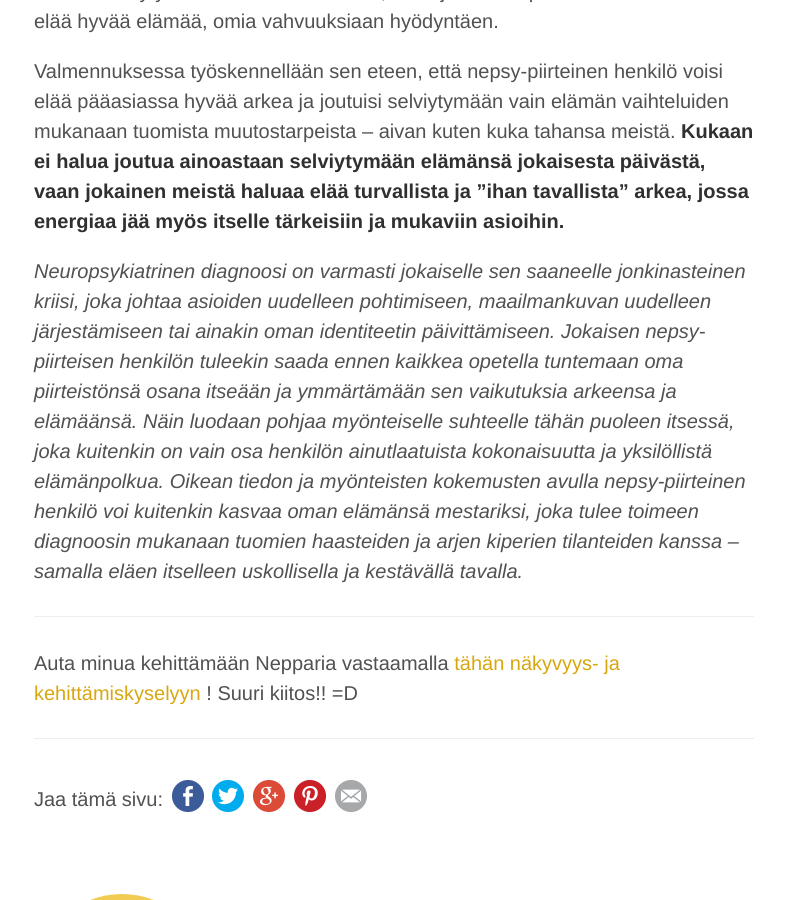
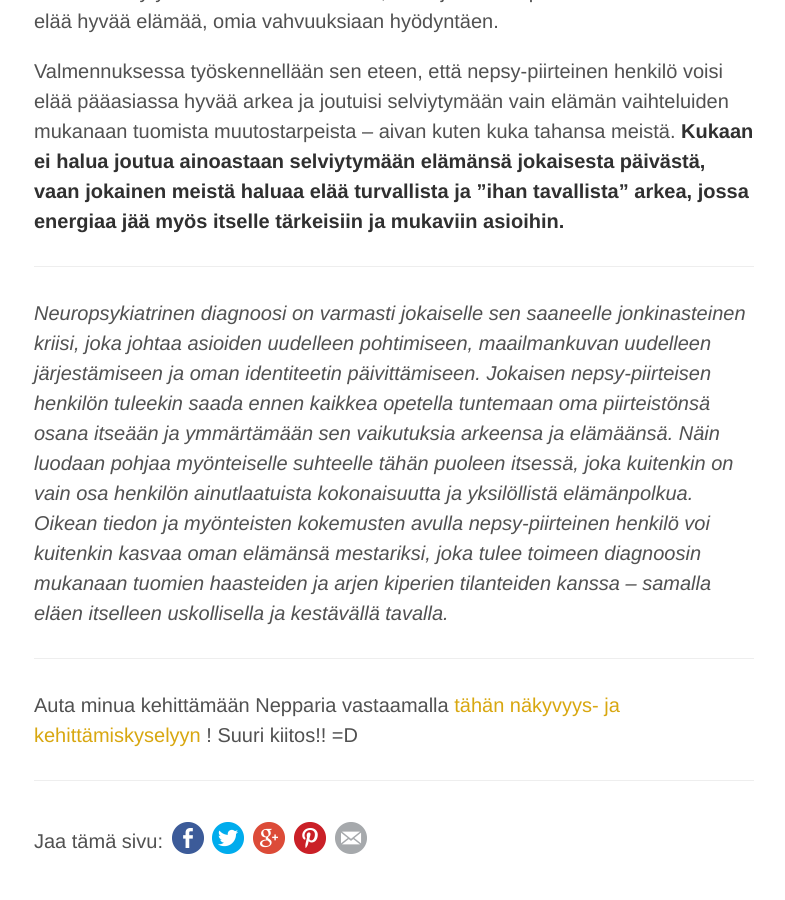
Before and after one commit to niinapiira/neppari.net, a Jekyll site: the page built from _posts/2015-12-16-nepsy-piirteinen-henkilo.md, in a window 1280 px wide and 900 px high, scrolled down 2283 px. Shown: the whole window, without its empty margins (246-1031 px from the left). Built offline with Jekyll 4.4.1, drawn with Linux system fonts in a browser that asks for light colours.

Commit message:
Update 2015-12-16-nepsy-piirteinen-henkilo.md

```diff
--- a/_posts/2015-12-16-nepsy-piirteinen-henkilo.md
+++ b/_posts/2015-12-16-nepsy-piirteinen-henkilo.md
@@ -17,7 +17,9 @@ Valmennukseeni tulevalla nuorella tai aikuisella voi olla lähtötilanteessa use
 
 Valmennuksessa työskennellään sen eteen, että nepsy-piirteinen henkilö voisi elää pääasiassa hyvää arkea ja joutuisi selviytymään vain elämän vaihteluiden mukanaan tuomista muutostarpeista – aivan kuten kuka tahansa meistä. **Kukaan ei halua joutua ainoastaan selviytymään elämänsä jokaisesta päivästä, vaan jokainen meistä haluaa elää turvallista ja ”ihan tavallista” arkea, jossa energiaa jää myös itselle tärkeisiin ja mukaviin asioihin.**
 
-_Neuropsykiatrinen diagnoosi on varmasti jokaiselle sen saaneelle jonkinasteinen kriisi, joka johtaa asioiden uudelleen pohtimiseen, maailmankuvan uudelleen järjestämiseen tai ainakin oman identiteetin päivittämiseen. Jokaisen nepsy-piirteisen henkilön tuleekin saada ennen kaikkea opetella tuntemaan oma piirteistönsä osana itseään ja ymmärtämään sen vaikutuksia arkeensa ja elämäänsä. Näin luodaan pohjaa myönteiselle suhteelle tähän puoleen itsessä, joka kuitenkin on vain osa henkilön ainutlaatuista kokonaisuutta ja yksilöllistä elämänpolkua. Oikean tiedon ja myönteisten kokemusten avulla nepsy-piirteinen henkilö voi kuitenkin kasvaa oman elämänsä mestariksi, joka tulee toimeen diagnoosin mukanaan tuomien haasteiden ja arjen kiperien tilanteiden kanssa – samalla eläen itselleen uskollisella ja kestävällä tavalla._
+___
+
+_Neuropsykiatrinen diagnoosi on varmasti jokaiselle sen saaneelle jonkinasteinen kriisi, joka johtaa asioiden uudelleen pohtimiseen, maailmankuvan uudelleen järjestämiseen ja oman identiteetin päivittämiseen. Jokaisen nepsy-piirteisen henkilön tuleekin saada ennen kaikkea opetella tuntemaan oma piirteistönsä osana itseään ja ymmärtämään sen vaikutuksia arkeensa ja elämäänsä. Näin luodaan pohjaa myönteiselle suhteelle tähän puoleen itsessä, joka kuitenkin on vain osa henkilön ainutlaatuista kokonaisuutta ja yksilöllistä elämänpolkua. Oikean tiedon ja myönteisten kokemusten avulla nepsy-piirteinen henkilö voi kuitenkin kasvaa oman elämänsä mestariksi, joka tulee toimeen diagnoosin mukanaan tuomien haasteiden ja arjen kiperien tilanteiden kanssa – samalla eläen itselleen uskollisella ja kestävällä tavalla._
 
 ___
 
```
